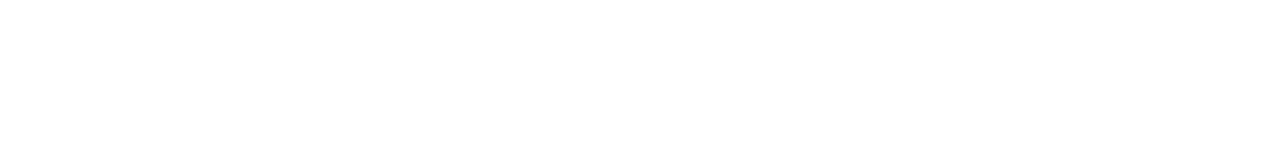
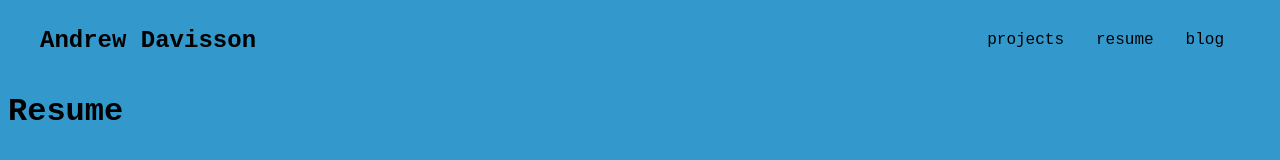
Before and after one commit to adavisson/portfolio-site, a Gatsby site: page /resume in a window 1280 px wide. Before the commit this address had no page. Built offline with nearby package versions, Linux system fonts and the light colour scheme; Gatsby itself is replaced by a stand-in of ours.

Commit message:
add resume page

```diff
--- a/src/components/Layout/Layout.tsx
+++ b/src/components/Layout/Layout.tsx
@@ -6,6 +6,10 @@ const Layout: React.FC<{}> = ({ children }) => {
     {
       label: 'projects',
       route: '/projects',
+    },
+    {
+      label: 'resume',
+      route: '/resume',
     },
     {
       label: 'blog',
--- /dev/null
+++ b/src/pages/resume.tsx
@@ -0,0 +1,13 @@
+import * as React from 'react';
+import '../styles/styles.scss';
+
+const ResumePage: React.FC = () => {
+  return (
+    <main>
+      <title>Resume</title>
+      <h1>Resume</h1>
+    </main>
+  );
+};
+
+export default ResumePage;
```
